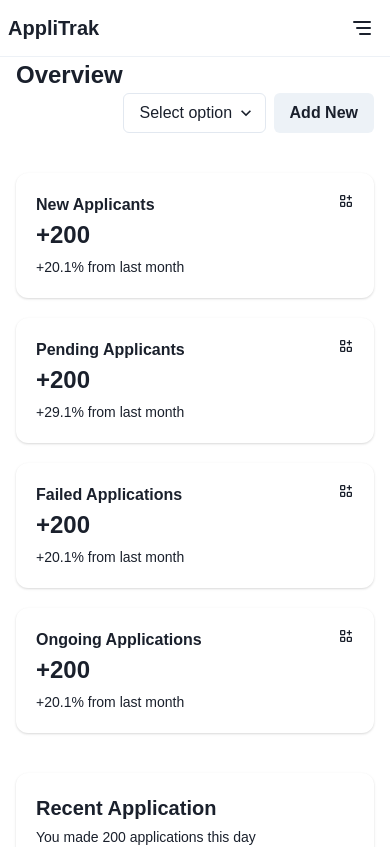
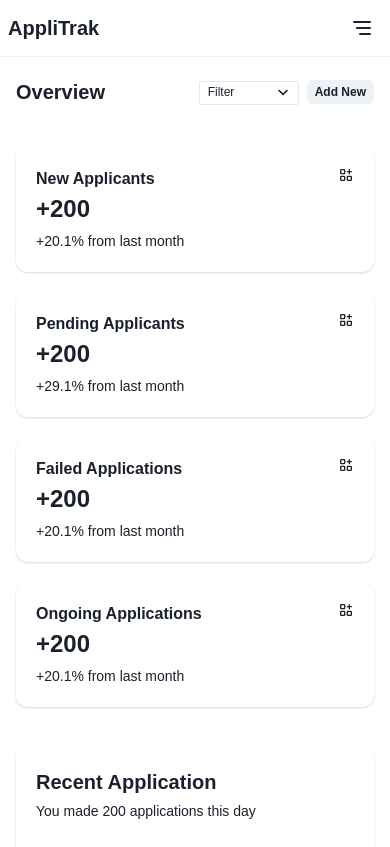
Before and after one commit to raffyamoguis/applitrack, a React (Vite) app: page / in a window 390 px wide. Shown: the top 847 px of the page. Built offline with nearby package versions, Linux system fonts and the light colour scheme; a web font is replaced by a local one.

Commit message:
fix responsive values

```diff
--- a/src/pages/Dashboard.tsx
+++ b/src/pages/Dashboard.tsx
@@ -1,5 +1,12 @@
 import React from "react";
-import { Text, Container, Flex, Box, Select, Button } from "@chakra-ui/react";
+import {
+  Text,
+  Container,
+  Flex,
+  Select,
+  Button,
+  Spacer,
+} from "@chakra-ui/react";
 
 import OverviewCards from "../components/overview/OverviewCards";
 import OverviewStats from "../components/overview/OverviewStats";
@@ -7,18 +14,21 @@ import OverviewStats from "../components/overview/OverviewStats";
 const Dashboard: React.FC = () => {
   return (
     <Container maxW="container.xl">
-      <Text fontSize="2xl" as="b" mt="10px">
+      <Flex alignItems="center" mt="5" gap="2">
+        <Text fontSize={{ base: "xl", sm: "2xl" }} as="b">
           Overview
         </Text>
-      <Flex justifyContent="end" gap="2">
-        <Box w="100">
-          <Select placeholder="Select option">
+        <Spacer />
+        <Select
+          placeholder="Filter"
+          size={{ base: "xs", sm: "sm", md: "md" }}
+          w={100}
+        >
           <option value="option1">Option 1</option>
           <option value="option2">Option 2</option>
           <option value="option3">Option 3</option>
         </Select>
-        </Box>
-        <Button>Add New</Button>
+        <Button size={{ base: "xs", sm: "sm", md: "md" }}>Add New</Button>
       </Flex>
       <OverviewCards />
       <OverviewStats />
```
Lines whose indentation alone changed are shown as unchanged.
